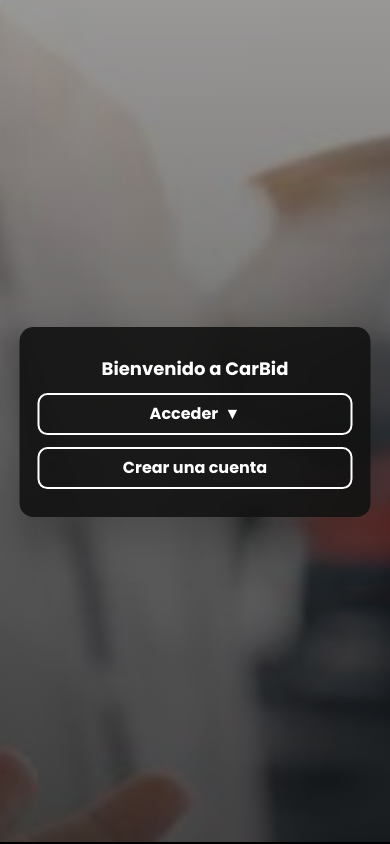
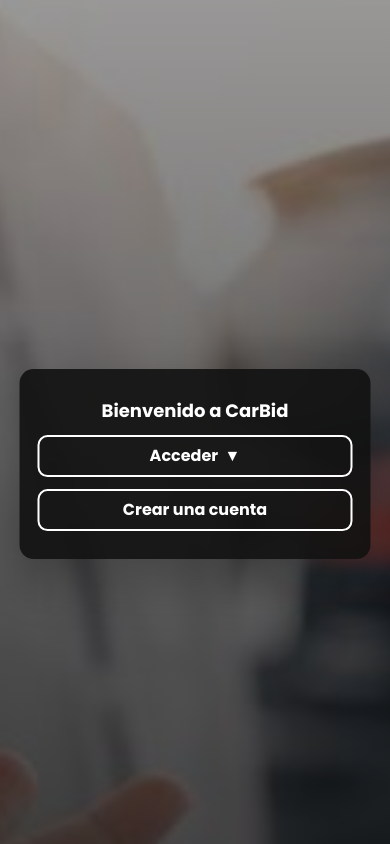
Before and after one commit to Alejandra-Cabrera21/CarBid, a React (Vite) app in the folder frontend/: page / in a window 390 px wide. Built offline with nearby package versions, Linux system fonts and the light colour scheme.

Commit message:
cambios index bien

```diff
--- a/frontend/src/styles/login.css
+++ b/frontend/src/styles/login.css
@@ -291,14 +291,3 @@
   caret-color:#111 !important;
   border:none !important;
 }
-
-/* 🔹 Elimina la franja negra superior con el logo y menú "Acceder ▼" */
-body > div:first-of-type header,
-body > div:first-of-type nav,
-body > div:first-of-type .topbar,
-body > div:first-of-type .navbar,
-body > div:first-of-type .menu,
-body > div:first-of-type .selector-tipo,
-body > div:first-of-type .welcome-card {
-  display: none !important;
-}
--- a/frontend/src/styles/style.css
+++ b/frontend/src/styles/style.css
@@ -5,7 +5,9 @@
   padding: 0;
 }
 
-html, body, #root {
+html,
+body,
+#root {
   width: 100%;
   height: 100%;
   overflow: hidden;
@@ -13,7 +15,7 @@
 }
 
 body {
-  font-family: 'Poppins', Arial, sans-serif;
+  font-family: "Poppins", Arial, sans-serif;
 }
 
 /* ===== Navbar (solo escritorio) ===== */
@@ -80,7 +82,7 @@
 .dropdown {
   position: relative;
   display: inline-block;
-  width: fit-content; /* se ajusta al botón */
+  width: fit-content;
 }
 
 .dropdown-content {
@@ -88,14 +90,14 @@
   position: absolute;
   top: calc(100% + 6px);
   left: 0;
-  width: 100%; /* ✅ igual ancho que el botón */
+  width: 100%;
   background-color: #000;
   border-radius: 6px;
   border: 1px solid #333;
   overflow: hidden;
   z-index: 20;
   text-align: center;
-  box-shadow: 0 4px 12px rgba(0,0,0,0.4);
+  box-shadow: 0 4px 12px rgba(0, 0, 0, 0.4);
 }
 
 .dropdown-content.active {
@@ -118,77 +120,108 @@
   color: #fff;
 }
 
-.dropdown-content a:visited,
-.dropdown-content a:focus {
-  color: #fff;
-  text-decoration: none;
-}
-
-/* ===== Hero ===== */
+/* ===== Hero (escritorio) ===== */
 .hero {
   position: relative;
   margin: 0;
   padding: 0;
   overflow: hidden;
-  height: calc(100vh - 70px);
+  height: calc(100vh - 70px); /* header de escritorio */
   background-color: #000;
 }
 
+/* Imagen de fondo */
 .hero img.background {
   width: 100%;
   height: 100%;
   object-fit: cover;
   display: block;
-  margin-top: -2px;
+  margin: 0;
+  padding: 0;
+  border: none;
 }
 
 /* ===== Visibilidad ===== */
-.only-desktop { display: flex; }
-.only-mobile { display: none; }
+.only-desktop {
+  display: flex;
+}
+.only-mobile {
+  display: none;
+}
 
-/* ===== Móvil ===== */
+/* =========================================================
+   =======================   MÓVIL   =======================
+   ========================================================= */
 @media (max-width: 768px) {
-  .only-desktop { display: none; }
-  .only-mobile { display: block; }
-
-  .navbar {
+  /* 🔹 Oculta SOLO lo que tenga .only-desktop (la cabecera de la home) */
+  .only-desktop {
     display: none !important;
+    visibility: hidden !important;
   }
 
-  html, body, #root {
+  /* 🔹 Muestra la tarjeta central de la home */
+  .only-mobile {
+    display: block !important;
+  }
+  .only-mobile {
+    display: block !important;
+  }
+
+  html,
+  body,
+  #root {
     height: 100%;
     overflow: hidden;
+    background-color: #000;
   }
 
+  /* 🔥 Hero cubre TODO el viewport SIN dejar espacio arriba */
   .hero {
-    position: relative;
-    height: 100vh;
+    position: fixed;          /* se pega a la ventana, no al flujo */
+    top: 0;
+    left: 0;
+    width: 100%;
+    height: 100vh;            /* alto total de la pantalla */
+    margin: 0 !important;
+    padding: 0 !important;
     background-color: #000;
-    margin-top: 0;
+    z-index: 0;
+  }
+
+  .hero img.background {
+    position: absolute;
+    inset: 0;
+    width: 100%;
+    height: 100%;
+    object-fit: cover;
+    margin: 0 !important;
+    padding: 0 !important;
+    border: none !important;
+    z-index: 0;
   }
 
   .hero::before {
     content: "";
     position: absolute;
     inset: 0;
-    background: linear-gradient(180deg, rgba(0,0,0,.4), rgba(0,0,0,.7));
-    z-index: 0;
+    background: linear-gradient(180deg, rgba(0, 0, 0, 0.4), rgba(0, 0, 0, 0.7));
+    z-index: 1;
   }
 
   /* Tarjeta centrada */
   .home-overlay-card {
     position: absolute;
     left: 50%;
-    top: 50%;
+    top: 55%;
     transform: translate(-50%, -50%);
     width: 90%;
     max-width: 380px;
-    background: rgba(17,17,17,0.9);
+    background: rgba(17, 17, 17, 0.9);
     color: #fff;
     border-radius: 14px;
     padding: 24px 18px 28px;
-    box-shadow: 0 20px 50px rgba(0,0,0,.25);
-    z-index: 1;
+    box-shadow: 0 20px 50px rgba(0, 0, 0, 0.25);
+    z-index: 2;
     text-align: center;
   }
 
```
Also changed, not shown: frontend/src/pages/index.jsx (+11 -2 lines).
